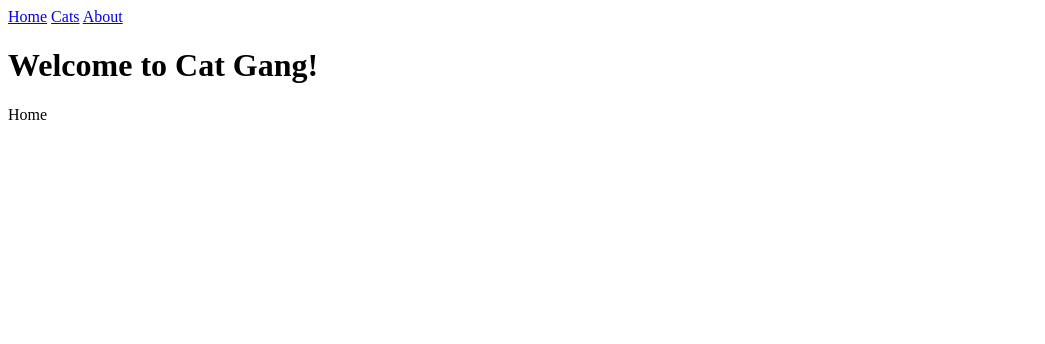
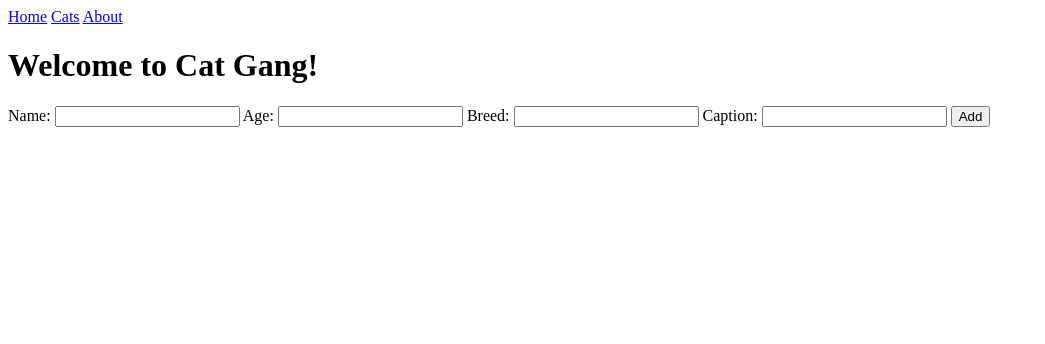
Before and after one commit to crlnvls/cats-flask, a Flask app: page / in a window 1280 px wide. Shown: the top 344 px of the page, without its empty margins (0-1045 px from the left). Run offline with Flask 2, Linux system fonts and the light colour scheme.

Commit message:
Add data to template

```diff
--- a/templates/default.html
+++ b/templates/default.html
@@ -11,7 +11,7 @@
     <header>
         <nav>
             <a href="{{ url_for('index')}}">Home</a>
-            <a href="{{ url_for('cats')}}">Cats</a>
+            <a href="{{ url_for('cats_index')}}">Cats</a>
             <a href="{{ url_for('about')}}">About</a>
         </nav>
         <h1>{% block heading %}{% endblock heading %}</h1>
--- a/templates/index.html
+++ b/templates/index.html
@@ -1,4 +1,16 @@
 {% extends "default.html" %}
 {% block title %}Cat Gang{% endblock title %}
 {% block heading %}Welcome to Cat Gang!{% endblock heading %}
-{% block content %}<p>Home</p>{% endblock content %}
+{% block content %}
+<form method="POST">
+    <label for="name">Name:</label>
+    <input type="text" id="name" name="name" required />
+    <label for="age">Age:</label>
+    <input type="number" id="age" name="age" required />
+    <label for="breed">Breed:</label>
+    <input type="text" id="breed" name="breed" required />
+    <label for="caption">Caption:</label>
+    <input type="text" id="caption" name="caption" required />
+    <input type="submit" value="Add"/>
+</form>
+{% endblock content %}
```
Also changed, not shown: templates/cat.html (+6 -2 lines), templates/cats.html (+8 -2 lines).
